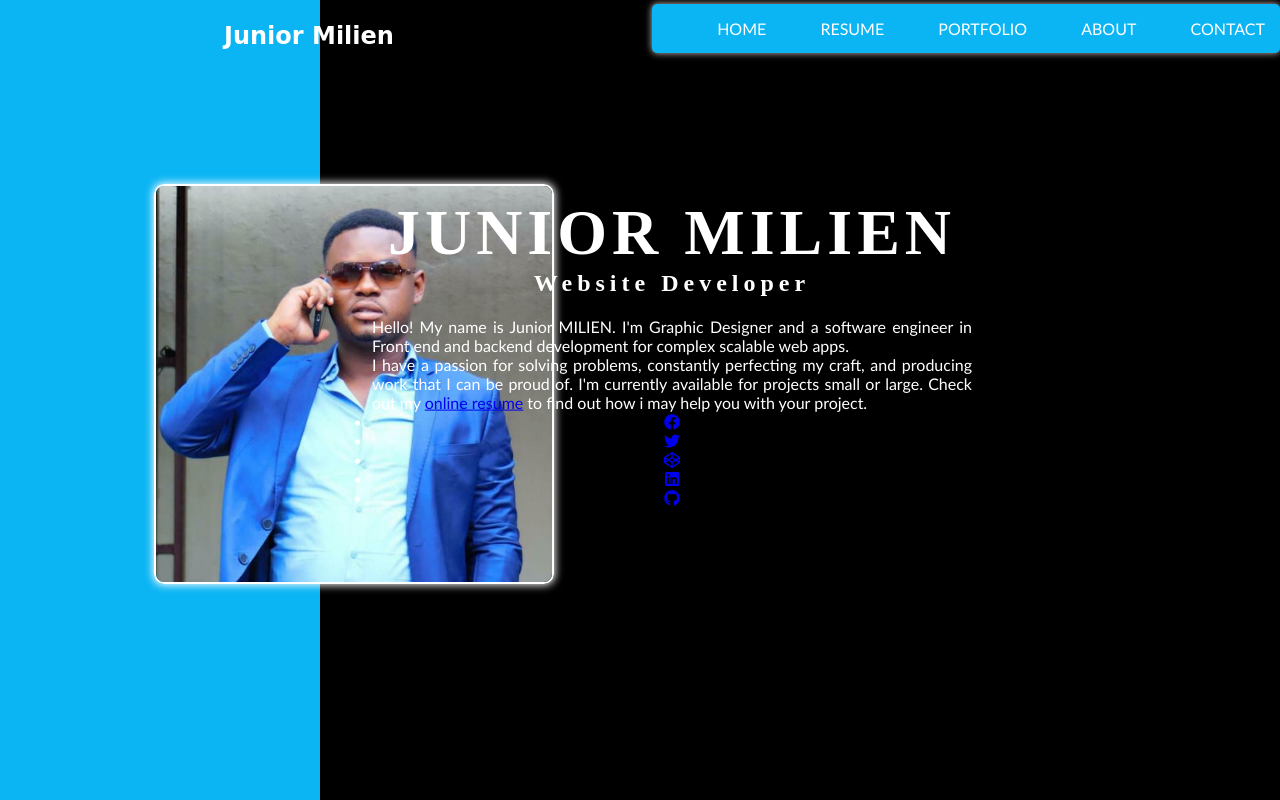
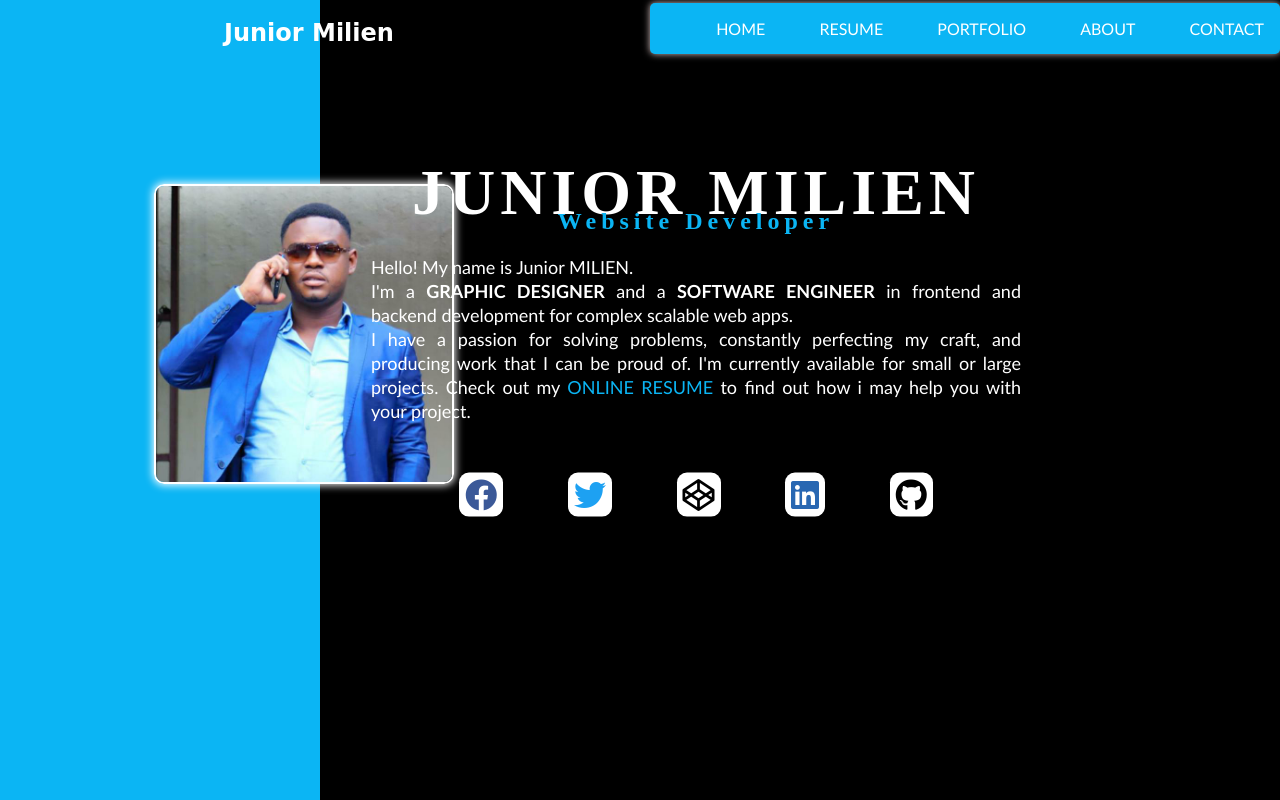
Before and after one commit to juniorthx3/portfolio, a plain HTML site: page index.html in a window 1280 px wide. Drawn offline with Linux system fonts and the light colour scheme; a web font is replaced by a local one.

Commit message:
moving on

```diff
--- a/index.html
+++ b/index.html
@@ -37,28 +37,19 @@
                 <h2>Website Developer</h2>
            </div>
            <div class="about">
-            <p>Hello! My name is Junior MILIEN. I'm Graphic Designer and a software engineer in Front end and backend development for complex scalable web apps.</p>
+            <p>Hello! My name is Junior MILIEN.</p>
+            <p>I'm a <strong>Graphic Designer</strong> and a <strong>Software Engineer</strong> in frontend and backend development for complex scalable web apps.</p>
             <p>I have a passion for solving problems, constantly perfecting my craft, and producing work that I can be proud of.
-              I'm currently available for projects small or large. Check out my <a href="https://juniorthx3.github.io/resume/" target="_blank">online resume</a> to find out how i may help you with your project.
+              I'm currently available for small or large projects. Check out my <a href="https://juniorthx3.github.io/resume/" target="_blank">online resume</a> to find out how i may help you with your project.
             </p>
            </div>
-           <div>
-            <ul class="social">
-                <li>
-                    <div class="icon"><a href="https://web.facebook.com/GloboGiantsTech?_rdc=1&_rdr" target="_blank"><i class="fab fa-facebook"></i></a></div>
-                </li>
-                <li>
-                    <div class="icon"><a href="https://twitter.com/Juniorthx3" target="_blank"><i class="fab fa-twitter"></i></a></div>
-                </li>
-                <li>
-                    <div class="icon"><a href="https://codepen.io/juniorthx3"><i class="fab fa-codepen"></i></a></div>
-                </li>
-                <li>
-                    <div class="icon"><a href="https://www.linkedin.com/in/junior-milien-19050179/" target="_blank"><i class="fab fa-linkedin"></i></a></div>
-                </li>
-                <li>
-                    <div class="icon"><a href="https://github.com/juniorthx3" target="_blank"><i class="fab fa-github"></i></a></div>
-                </li>
+           <div class="social">
+            <ul>
+                <li><a href="https://web.facebook.com/GloboGiantsTech?_rdc=1&_rdr" target="_blank"><i class="fab fa-facebook"></i></a></li>
+                <li><a href="https://twitter.com/Juniorthx3" target="_blank"><i class="fab fa-twitter"></i></a></li>
+                <li><a href="https://codepen.io/juniorthx3" target="_blank"><i class="fab fa-codepen"></i></a></li>
+                <li><a href="https://www.linkedin.com/in/junior-milien-19050179/" target="_blank"><i class="fab fa-linkedin"></i></a></li>
+                <li><a href="https://github.com/juniorthx3" target="_blank"><i class="fab fa-github"></i></a></li>
             </ul>
            </div>
         </div>
--- a/style.css
+++ b/style.css
@@ -34,12 +34,12 @@ header .container{
 
 header .container .title{
   font-family: 'Lobster', cursive;
-  padding:15px 0 0 14rem;
+  padding:10px 0 0 14rem;
 }
 
 header .container .menu{
     background:#0bb5f4;
-    padding:15px;
+    padding:16px;
     border-radius: 5px;
     box-shadow: 0px 0px 7px 0px #d6c0c0;
 }
@@ -74,8 +74,8 @@ header .container .menu ul li a:hover{
 }
 
 #home .presentation img{
-    width:400px;
-    height:400px;
+    width:300px;
+    height:300px;
     border:2px solid white;
     box-shadow: 0px 0px 9px 1px white;
     border-radius: 10px;
@@ -85,11 +85,12 @@ header .container .menu ul li a:hover{
 
 #home .presentation .info{
     position:absolute;
-    width:600px;
-    right:10%;
+    width:650px;
+    right:5%;
     top:40%;
     transform:translate(-30%, -40%);
     text-align: center;
+    font-size:18px;
 }
 
 #home .presentation .info h1{
@@ -103,17 +104,62 @@ header .container .menu ul li a:hover{
     font-family: 'Lobster';
     letter-spacing: 5px;
     font-size:1.5rem;
+    margin-top:-22px;
     margin-bottom:20px;
+    color:#0bb5f4;
 }
 
-#home .presentation .info p{
+#home .presentation .info .about p{
     text-align: justify;
+    line-height: 24px;
+}
+#home .presentation .info .about p a{
+   text-decoration:none;
+   color:#0bb5f4;
+   text-transform: uppercase;
 }
 
- .social ul{
-    list-style-type: none;
+#home .presentation .info .about strong{
+    text-transform: uppercase;
 }
 
-.social ul li{
-    display: inline;
+#home .presentation .info .social ul{
+    list-style-type: none;
+    padding:50px;
 }
+
+#home .presentation .info .social ul li{
+   display: inline;
+   padding:30px;
+   font-size:2rem;
+}
+
+#home .presentation .info .social ul li .fab{
+    background:white;
+    padding:6px;
+    border-radius: 10px;
+}
+
+.fa-facebook{
+  color:#3b5998;
+}
+.fa-twitter{
+    color:#1DA1F2;
+}
+
+.fa-codepen{
+  color:black;
+}
+
+.fa-linkedin{
+    color:#2867B2;
+}
+
+.fa-github{
+    color:black;
+}
+
+#home .presentation .info .social ul li .fab:hover{
+    background:#0bb5f4;
+    color:white;
+}
```
